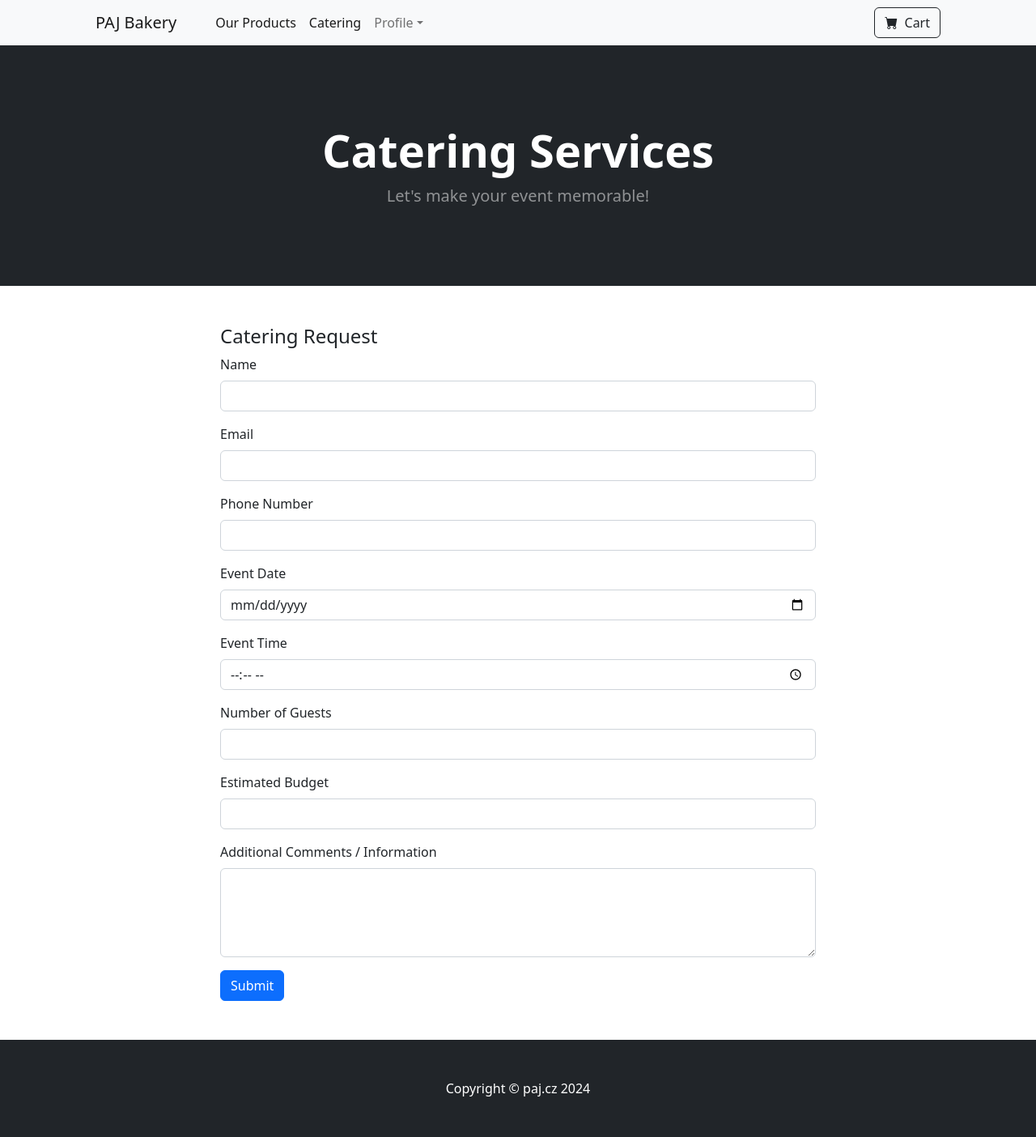
After one commit to PetrMrazek/final_project_CZ20_PM, a Django app: page /catering in a window 1280 px wide. The commit adds this page. Shown: the whole page at 81% size. Run offline with Django 5.2, Linux system fonts and the light colour scheme; some libraries are stand-ins or nearby versions.

Commit message:
feat: Catering contact form tab

```diff
--- a/online_obchod_AJP/urls.py
+++ b/online_obchod_AJP/urls.py
@@ -17,7 +17,8 @@ Including another URLconf
 from django.contrib import admin
 from django.urls import path
 from viewer.views import HomePageView, ProductsView, ProductCreateView, ProductUpdateView, ProductDeleteView, UserView, \
-    SingUpView, ProductDetailView, AddToCartView, CartSummaryView, UpdateCartView, RemoveFromCartView, PlaceOrderView, OrderSummaryView
+    SingUpView, ProductDetailView, AddToCartView, CartSummaryView, UpdateCartView, RemoveFromCartView, PlaceOrderView, \
+    OrderSummaryView, CateringContactView
 from django.contrib.auth.views import LoginView, LogoutView
 from . import settings
 from django.conf.urls.static import static
@@ -40,6 +41,7 @@ urlpatterns = [
     path('order/place/', PlaceOrderView.as_view(), name='place_order'),
     path('order/summary/<int:pk>/', OrderSummaryView.as_view(), name='order_summary'),
 
+    path('catering', CateringContactView.as_view(), name='catering'),
 
     path('userpage/', UserView.as_view(), name='userpage'),
     path('accounts/register/', SingUpView.as_view(), name='register'),
--- /dev/null
+++ b/viewer/Templates/catering.html
@@ -0,0 +1,71 @@
+<!-- catering.html -->
+{% extends 'base.html' %}
+
+{% block content %}
+
+<!-- Header -->
+<header class="bg-dark py-5">
+    <div class="container px-4 px-lg-5 my-5">
+        <div class="text-center text-white">
+            <h1 class="display-4 fw-bolder">Catering Services</h1>
+            <p class="lead fw-normal text-white-50 mb-0">Let's make your event memorable!</p>
+        </div>
+    </div>
+</header>
+
+<div class="container">
+    <div class="row">
+        <div class="col-md-8 offset-md-2">
+            <br/><br/>
+            <h4>Catering Request</h4>
+            <form method="post" action="{% url 'catering' %}">
+                {% csrf_token %}
+
+                <div class="mb-3">
+                    <label for="name" class="form-label">Name</label>
+                    <input type="text" class="form-control" id="name" name="name" required>
+                </div>
+
+                <div class="mb-3">
+                    <label for="email" class="form-label">Email</label>
+                    <input type="email" class="form-control" id="email" name="email" required>
+                </div>
+
+                <div class="mb-3">
+                    <label for="phone" class="form-label">Phone Number</label>
+                    <input type="tel" class="form-control" id="phone" name="phone" required>
+                </div>
+
+                <div class="mb-3">
+                    <label for="event_date" class="form-label">Event Date</label>
+                    <input type="date" class="form-control" id="event_date" name="event_date" required>
+                </div>
+
+                <div class="mb-3">
+                    <label for="event_time" class="form-label">Event Time</label>
+                    <input type="time" class="form-control" id="event_time" name="event_time" required>
+                </div>
+
+                <div class="mb-3">
+                    <label for="guests" class="form-label">Number of Guests</label>
+                    <input type="number" class="form-control" id="guests" name="guests" min="1" required>
+                </div>
+
+                <div class="mb-3">
+                    <label for="budget" class="form-label">Estimated Budget</label>
+                    <input type="number" class="form-control" id="budget" name="budget" min="0">
+                </div>
+
+                <div class="mb-3">
+                    <label for="comments" class="form-label">Additional Comments / Information</label>
+                    <textarea class="form-control" id="comments" name="comments" rows="4"></textarea>
+                </div>
+
+                <button type="submit" class="btn btn-primary">Submit</button>
+            </form>
+            <br/><br/>
+        </div>
+    </div>
+</div>
+
+{% endblock %}
--- a/viewer/Templates/navbar.html
+++ b/viewer/Templates/navbar.html
@@ -6,6 +6,7 @@
                 <div class="collapse navbar-collapse" id="navbarSupportedContent">
                     <ul class="navbar-nav me-auto mb-2 mb-lg-0 ms-lg-4">
                         <li class="nav-item"><a class="nav-link active" aria-current="page" href="{% url 'products' %}">Our Products</a></li>
+                        <li class="nav-item"><a class="nav-link active" aria-current="page" href="{% url 'catering' %}">Catering</a></li>
                         <li class="nav-item dropdown">
                             <a class="nav-link dropdown-toggle" id="navbarDropdown" href="#" role="button" data-bs-toggle="dropdown" aria-expanded="false">Profile</a>
                              <ul class="dropdown-menu" aria-labelledby="navbarDropdown">
--- a/viewer/forms.py
+++ b/viewer/forms.py
@@ -16,3 +16,13 @@ class AddToCartForm(forms.Form):
 class OrderForm(forms.Form):
     address = forms.CharField(max_length=255)
     phone_number = forms.CharField(max_length=15)
+
+class CateringContactForm(forms.Form):
+    name = forms.CharField(max_length=255)
+    email = forms.EmailField()
+    phone = forms.CharField(max_length=20)
+    event_date = forms.DateField()
+    event_time = forms.TimeField()
+    guests = forms.IntegerField(min_value=1)
+    budget = forms.DecimalField(max_digits=10, decimal_places=2, required=False)
+    comments = forms.CharField(widget=forms.Textarea, required=False)
--- a/viewer/views.py
+++ b/viewer/views.py
@@ -2,7 +2,7 @@ from django.shortcuts import render, get_object_or_404, redirect
 from django.contrib.auth.mixins import LoginRequiredMixin, PermissionRequiredMixin
 from django.views.generic import TemplateView, CreateView, UpdateView, DeleteView, FormView, View, DetailView
 from django.contrib.auth.forms import UserCreationForm
-from viewer.forms import ProductForm, AddToCartForm, OrderForm
+from viewer.forms import ProductForm, AddToCartForm, OrderForm, CateringContactForm
 from viewer.models import Categorie, Product, Allergen, Order
 from django.urls import reverse_lazy
 
@@ -229,3 +229,25 @@ class OrderSummaryView(LoginRequiredMixin, DetailView):
 
         context['order_items'] = order_items
         return context
+
+class CateringContactView(FormView):
+    template_name = 'catering.html'
+    form_class = CateringContactForm
+   # success_url = reverse_lazy('catering_success')
+
+    # def form_valid(self, form):
+    #     # Send email with form data
+    #     subject = 'Catering Inquiry from {}'.format(form.cleaned_data['name'])
+    #     message = (
+    #         'Name: {name}\n'
+    #         'Email: {email}\n'
+    #         'Phone: {phone}\n'
+    #         'Event Date: {event_date}\n'
+    #         'Event Time: {event_time}\n'
+    #         'Number of Guests: {guests}\n'
+    #         'Estimated Budget: {budget}\n'
+    #         'Comments: {comments}'
+    #     ).format(**form.cleaned_data)
+    #     send_mail(subject, message, settings.DEFAULT_FROM_EMAIL, [settings.DEFAULT_FROM_EMAIL])
+    #
+    #     return super().form_valid(form)
```
Also changed, not shown: db.sqlite3.
